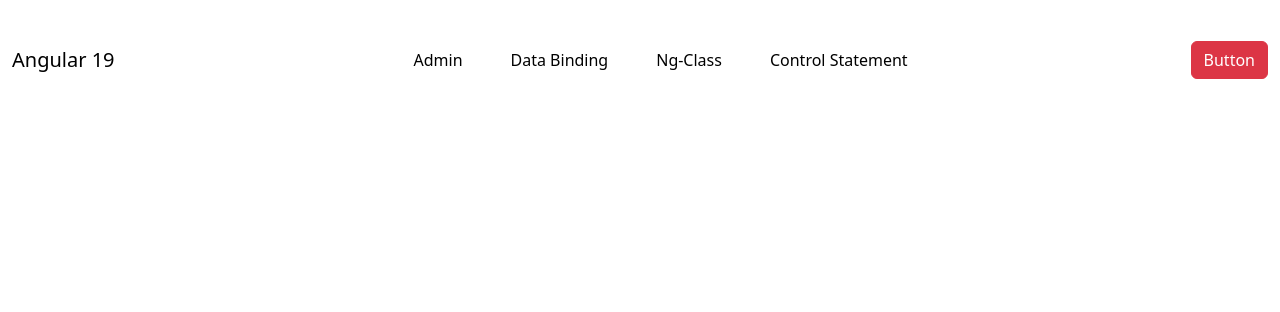
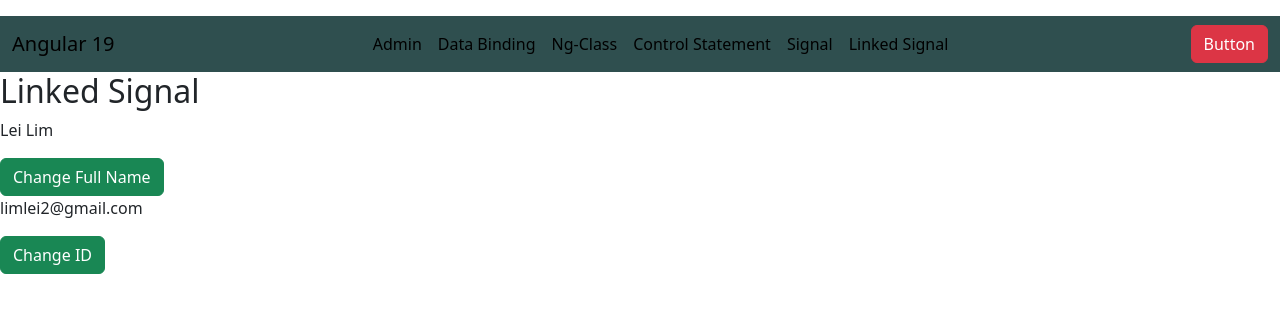
Before and after one commit to limlei2/angularTest, an Angular app: page /linkedsignal in a window 1280 px wide. Before the commit this address led to /. Shown: the top 312 px of the page. Built offline with nearby package versions, Linux system fonts and the light colour scheme.

Commit message:
signal and linked signals

```diff
--- a/src/app/app.component.html
+++ b/src/app/app.component.html
@@ -1,15 +1,19 @@
-<nav class="navbar navbar-inverse testnav" style="margin-top:16px;">
-    <div class="container-fluid">
+<div>
+  <nav class="navbar navbar-inverse testnav" style="margin-top:16px; background-color: darkslategray">
+    <div class="container-fluid" style="background-color: darkslategray">
       <div class="navbar-header">
         <a class="navbar-brand" routerLink="admin">Angular 19</a>
       </div>
       <ul class="nav navbar-nav" style="visibility: visible; display: flex; flex-direction: row;">
-        <li><a class="nav-link active p-4" routerLink="admin">Admin</a></li>
-        <li><a class="nav-link active p-4" routerLink="dataBinding">Data Binding</a></li>
-        <li><a class="nav-link active p-4" routerLink="ng-class">Ng-Class</a></li>
-        <li><a class="nav-link active p-4" routerLink="control-flow">Control Statement</a></li>
+        <li><a class="nav-link active p-2" routerLink="admin">Admin</a></li>
+        <li><a class="nav-link active p-2" routerLink="dataBinding">Data Binding</a></li>
+        <li><a class="nav-link active p-2" routerLink="ng-class">Ng-Class</a></li>
+        <li><a class="nav-link active p-2" routerLink="control-flow">Control Statement</a></li>
+        <li><a class="nav-link active p-2" routerLink="signal">Signal</a></li>
+        <li><a class="nav-link active p-2" routerLink="linkedsignal">Linked Signal</a></li>
       </ul>
       <button class="btn btn-danger navbar-btn">Button</button>
     </div>
   </nav>
 <router-outlet></router-outlet>
+</div>
--- /dev/null
+++ b/src/app/components/linked-signal/linked-signal.component.html
@@ -0,0 +1,15 @@
+<h2>Linked Signal</h2>
+
+<p>
+    {{fullName()}}
+</p>
+
+<button (click)="changeName()" class="btn btn-success">
+    Change Full Name
+</button>
+<p>
+    {{email()}}
+</p>
+<button (click)="changeID()" class="btn btn-success">
+    Change ID
+</button>
--- /dev/null
+++ b/src/app/components/linked-signal/linked-signal.component.ts
@@ -0,0 +1,38 @@
+import { Component, linkedSignal, signal } from '@angular/core';
+
+@Component({
+  selector: 'app-linked-signal',
+  imports: [],
+  templateUrl: './linked-signal.component.html',
+  styleUrl: './linked-signal.component.css'
+})
+export class LinkedSignalComponent {
+
+  firstName= signal<string>("Lei");
+  lastName=signal<string>("Lim");
+
+  fullName = linkedSignal({
+    source: this.firstName,
+    computation: (newVal, prevVal) => {
+      const fullName = newVal + " " + this.lastName()
+      return fullName;
+    }
+  })
+
+  user = signal({id:2, name:"limlei"});
+
+  email = linkedSignal({
+    source: this.user,
+    computation: user => `${user.name+user.id}@gmail.com`,
+    equal: (a:any, b:any) => a.id !== b.id
+  })
+
+  changeName(){
+    this.firstName.set("Jet")
+  }
+
+  changeID(){
+    this.user.set({id:123, name:"limlei"})
+  }
+
+}
--- /dev/null
+++ b/src/app/components/signal/signal.component.html
@@ -0,0 +1,15 @@
+<h2>Signal</h2>
+
+<p>
+    {{firstName()}}
+</p>
+<p>
+    <input type="text" [value]="lastName()">
+</p>
+<p>
+    {{courseName}}
+</p>
+<p>
+    {{rollNo()}}
+</p>
+<button (click)="onIncrement()" class="btn btn-success">Increment</button>
--- /dev/null
+++ b/src/app/components/signal/signal.component.ts
@@ -0,0 +1,28 @@
+import { ChangeDetectionStrategy, Component, signal } from '@angular/core';
+
+@Component({
+  selector: 'app-signal',
+  imports: [],
+  templateUrl: './signal.component.html',
+  styleUrl: './signal.component.css',
+  changeDetection: ChangeDetectionStrategy.OnPush
+})
+export class SignalComponent {
+  firstName = signal("Lei");
+  lastName = signal<string>("Lim");
+  courseName: string = "Angular";
+  rollNo = signal<number>(0);
+
+  constructor() {
+    const value = this.firstName();
+    setTimeout(()=>{
+      this.courseName = "React.js"
+      this.firstName.set("New Name")
+    }, 5000)
+  }
+
+  onIncrement(){
+    this.rollNo.update(oldValue => oldValue + 1);
+  }
+
+}
```
Also changed, not shown: src/app/app.routes.ts (+10 -0 lines), src/app/components/linked-signal/linked-signal.component.css (added), src/app/components/signal/signal.component.css (added), 2 other files (tests, documents, lock files or other folders).
